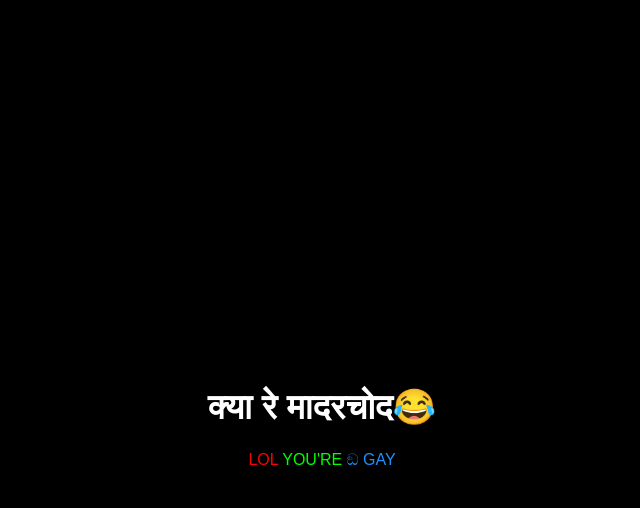
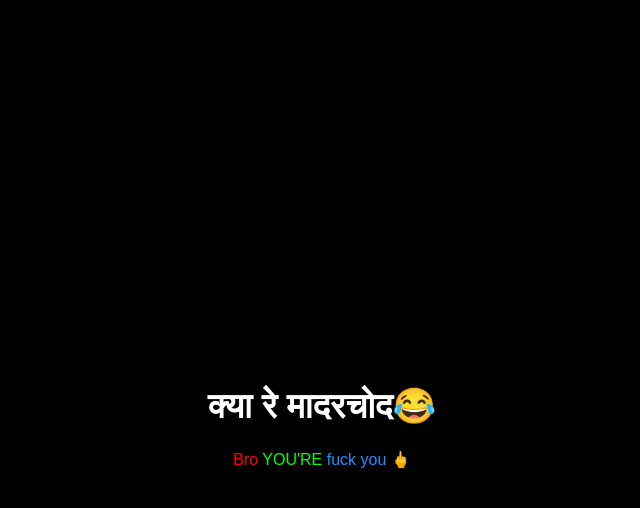
Before and after one commit to jeevandeep441-del/Apple1, a plain HTML site: page index.html in a window 1280 px wide. Both pictures are taken after a click on the button "CLICK ME". Shown: the whole page, without its empty margins (318-958 px from the left). Drawn offline with Linux system fonts and the light colour scheme.

Commit message:
Update index.html

```diff
--- a/index.html
+++ b/index.html
@@ -67,9 +67,10 @@ ni<!DOCTYPE html>
         <h1>क्या रे मादरचोद😂</h1>
 
         <p>
-            <span class="red">LOL</span>
+            <span class="red">Bro</span>
             <span class="green">YOU'RE</span>
-            <span class="blue">ඞ GAY</span>
+            <span class="blue">fuck you
+🖕</span>
         </p>
 
     </div>
```
